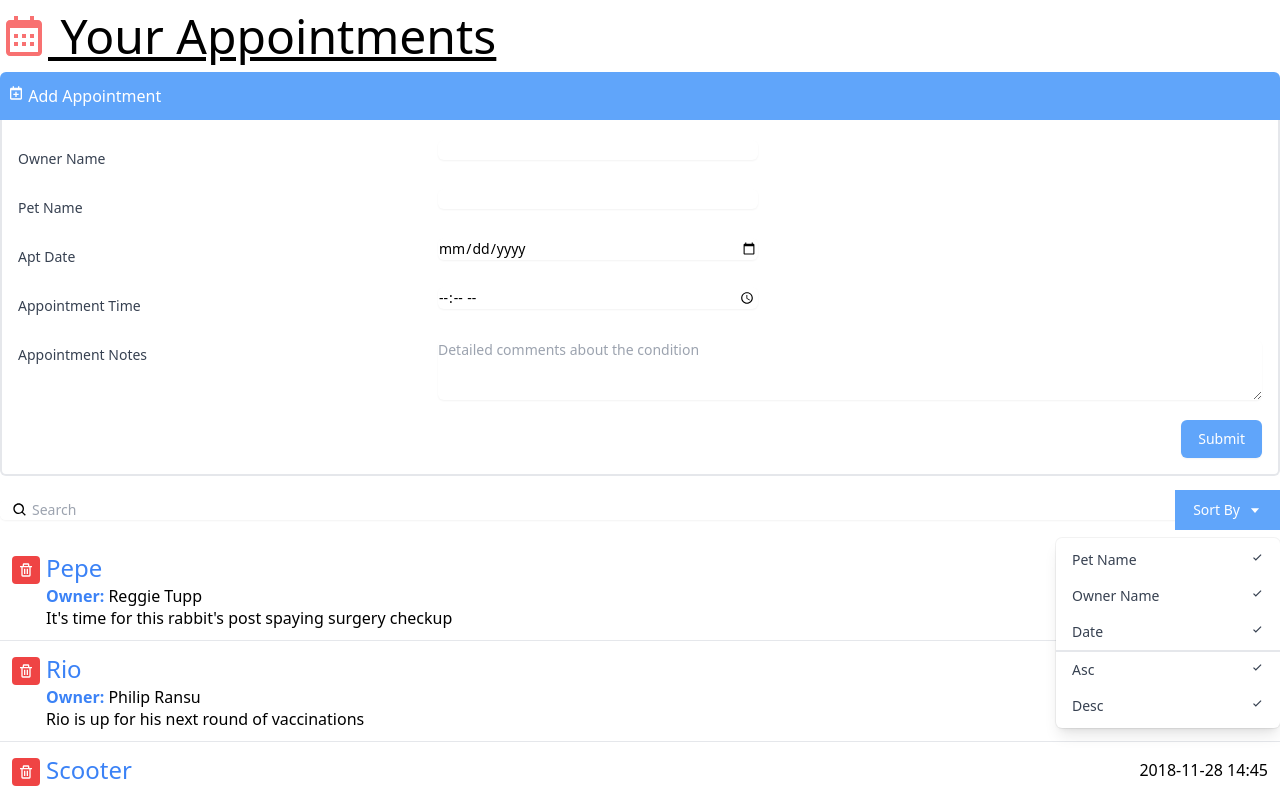
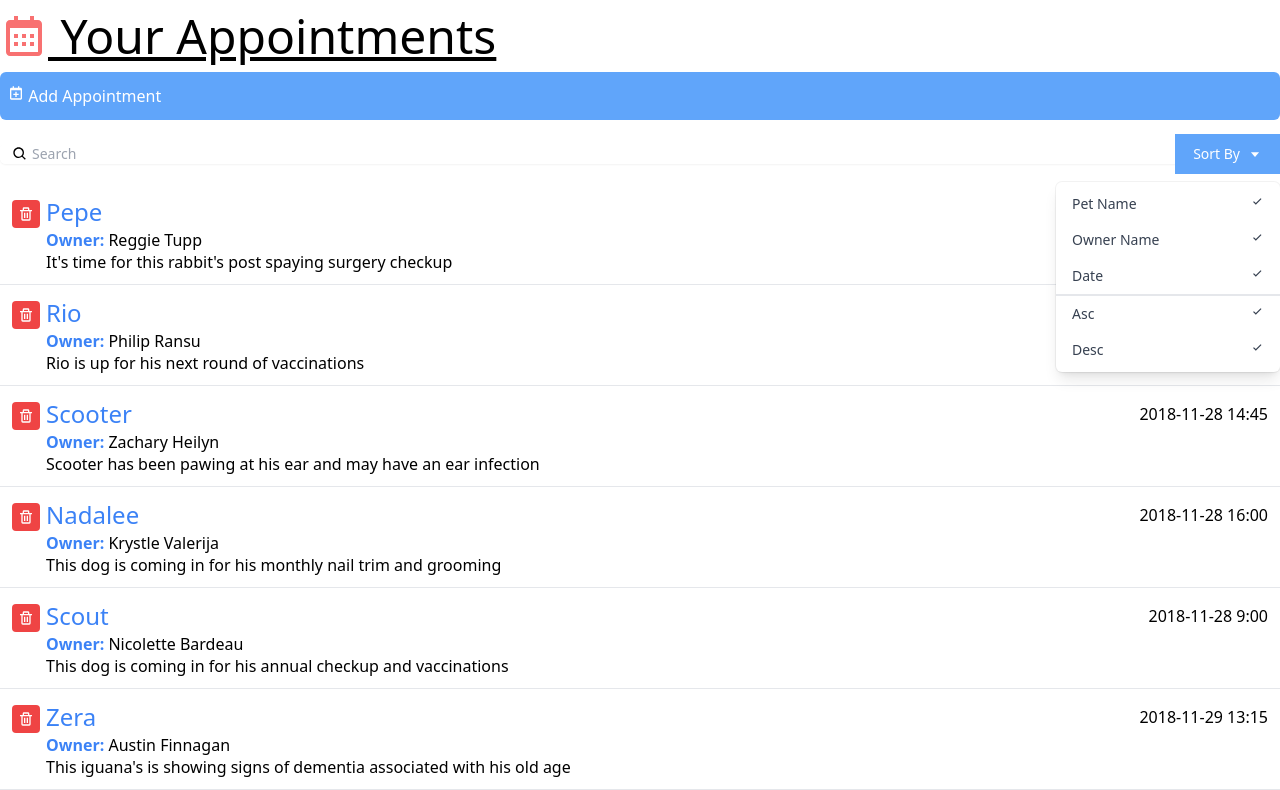
Before and after one commit to ericsecution/auto-react-interface1, a React (Create React App) app in the folder interface-practice1/: page / in a window 1280 px wide. Shown: the top 790 px of the page. Built offline with nearby package versions, Linux system fonts and the light colour scheme; the HTML template or start-up script is replaced by a standard one.

Commit message:
Added in useState Hook and a conditional class for the button to toggle the Form and its edges

```diff
--- a/interface-practice1/src/components/AddAppointment.js
+++ b/interface-practice1/src/components/AddAppointment.js
@@ -1,13 +1,18 @@
 import { BiCalendarPlus } from "react-icons/bi"
 
+import { useState } from "react"
+
 const AddAppointment = () => {
+    let [toggleForm, setToggleForm] = useState(false)
     return (
         <div>
-        <button
-          className="bg-blue-400 text-white px-2 py-3 w-full text-left rounded-t-md">
+        <button onClick={() => { setToggleForm(!toggleForm) }}
+          className={`bg-blue-400 text-white px-2 py-3 w-full text-left rounded-t-md
+          ${toggleForm ? 'rounded-t-md' : 'rounded-md'}`} >
           <div><BiCalendarPlus className="inline-block align-text-top" />  Add Appointment</div>
         </button>
-
+            {
+                toggleForm &&
                 <div className="border-r-2 border-b-2 border-l-2 border-light-blue-500 rounded-b-md pl-4 pr-4 pb-4">
                 <div className="sm:grid sm:grid-cols-3 sm:gap-4 sm:items-start  sm:pt-5">
                   <label htmlFor="ownerName" className="block text-sm font-medium text-gray-700 sm:mt-px sm:pt-2">
@@ -67,6 +72,8 @@
                   </div>
                 </div>
               </div>
+            }
+
 
       </div>
     )
```
Lines whose indentation alone changed are shown as unchanged.
